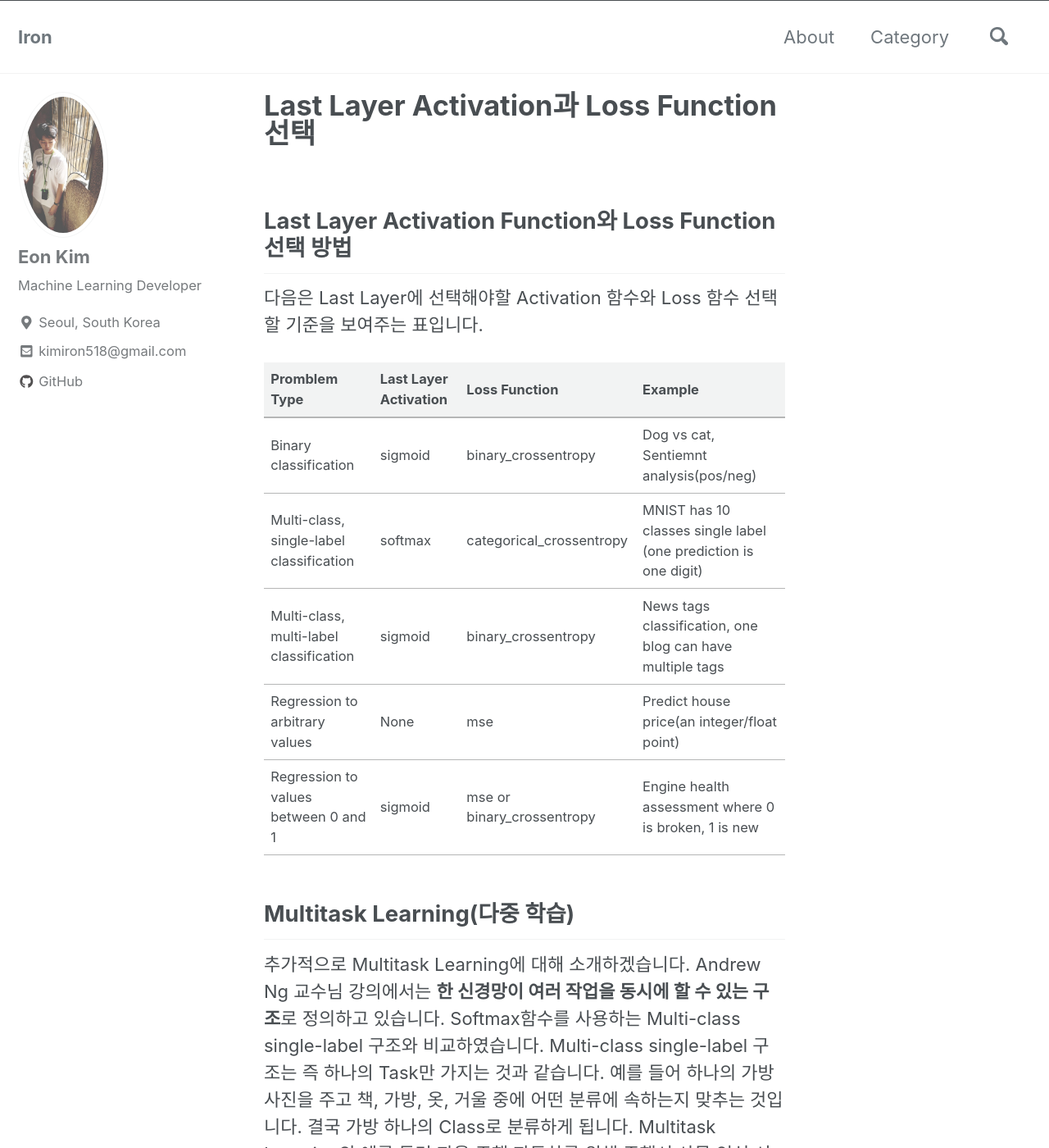
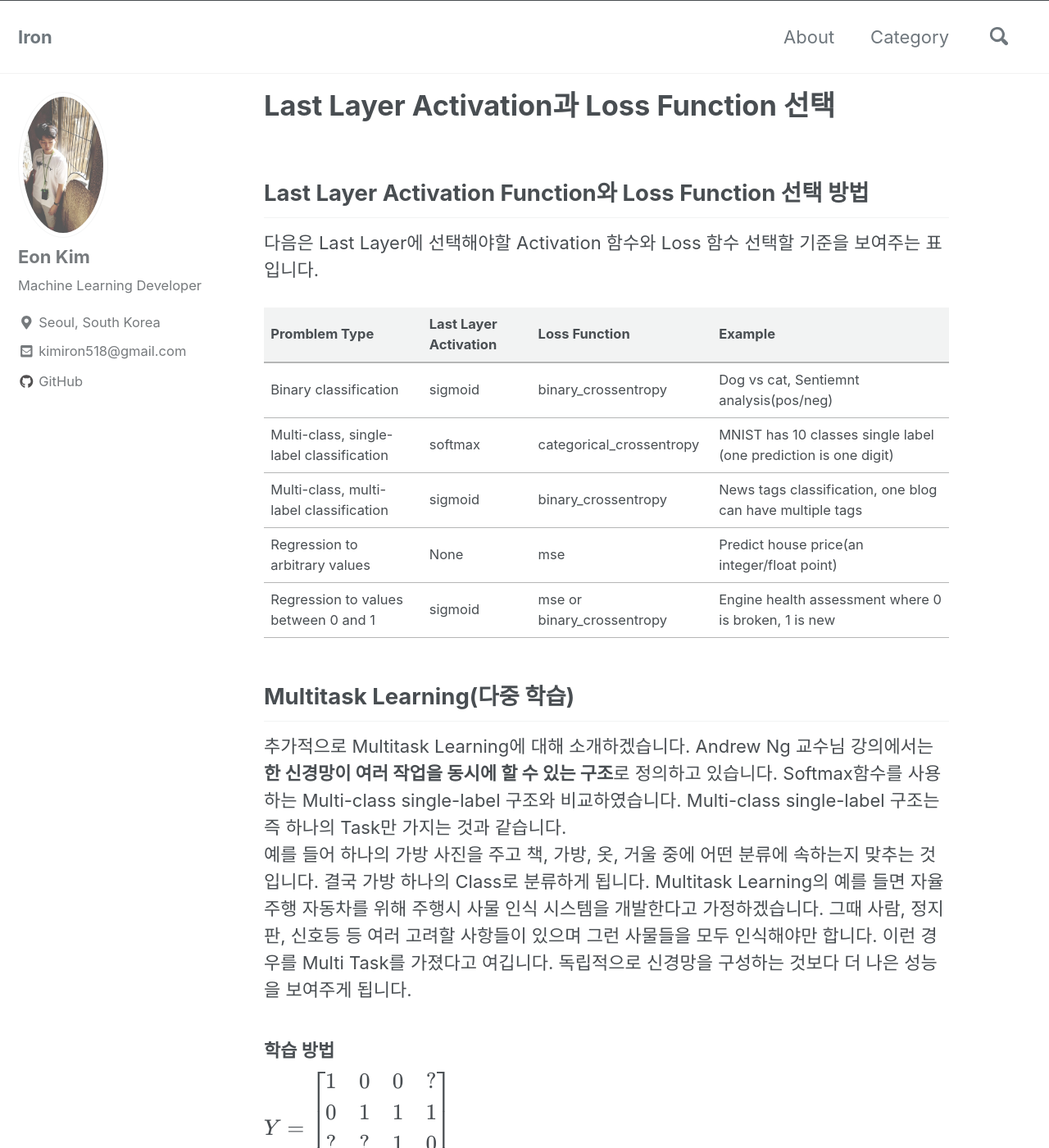
Before and after one commit to thisisiron/thisisiron.github.io, a Jekyll site: the page built from _posts/MachineLearning/2019-01-16-Last Layer Activation과 loss function 선택.md, in a window 1280 px wide and 1400 px high. Shown: the whole window at 82% size. Built offline with Jekyll 4.4.1, drawn with Linux system fonts in a browser that asks for light colours; cached includes are drawn as plain includes; nearby versions of some CDN libraries; formulas are drawn with MathJax 3; some of the changed text lies outside the part shown.

Commit message:
update padding val

```diff
--- a/_posts/MachineLearning/2019-01-16-Last Layer Activation과 loss function 선택.md
+++ b/_posts/MachineLearning/2019-01-16-Last Layer Activation과 loss function 선택.md
@@ -16,7 +16,8 @@ Regression to arbitrary values | None | mse | Predict house price(an integer/flo
 Regression to values between 0 and 1 | sigmoid | mse or binary_crossentropy | Engine health assessment where 0 is broken, 1 is new
 
 ## Multitask Learning(다중 학습)
-추가적으로 Multitask Learning에 대해 소개하겠습니다. Andrew Ng 교수님 강의에서는 **한 신경망이 여러 작업을 동시에 할 수 있는 구조**로 정의하고 있습니다. Softmax함수를 사용하는 Multi-class single-label 구조와 비교하였습니다. Multi-class single-label 구조는 즉 하나의 Task만 가지는 것과 같습니다. 예를 들어 하나의 가방 사진을 주고 책, 가방, 옷, 거울 중에 어떤 분류에 속하는지 맞추는 것입니다. 결국 가방 하나의 Class로 분류하게 됩니다. Multitask Learning의 예를 들면 자율 주행 자동차를 위해 주행시 사물 인식 시스템을 개발한다고 가정하겠습니다. 그때 사람, 정지판, 신호등 등 여러 고려할 사항들이 있으며 그런 사물들을 모두 인식해야만 합니다. 이런 경우를 Multi Task를 가졌다고 여깁니다. 독립적으로 신경망을 구성하는 것보다 더 나은 성능을 보여주게 됩니다.
+추가적으로 Multitask Learning에 대해 소개하겠습니다. Andrew Ng 교수님 강의에서는 **한 신경망이 여러 작업을 동시에 할 수 있는 구조**로 정의하고 있습니다. Softmax함수를 사용하는 Multi-class single-label 구조와 비교하였습니다. Multi-class single-label 구조는 즉 하나의 Task만 가지는 것과 같습니다. <br>
+예를 들어 하나의 가방 사진을 주고 책, 가방, 옷, 거울 중에 어떤 분류에 속하는지 맞추는 것입니다. 결국 가방 하나의 Class로 분류하게 됩니다. Multitask Learning의 예를 들면 자율 주행 자동차를 위해 주행시 사물 인식 시스템을 개발한다고 가정하겠습니다. 그때 사람, 정지판, 신호등 등 여러 고려할 사항들이 있으며 그런 사물들을 모두 인식해야만 합니다. 이런 경우를 Multi Task를 가졌다고 여깁니다. 독립적으로 신경망을 구성하는 것보다 더 나은 성능을 보여주게 됩니다.
 
 ### 학습 방법
 $$Y = \begin{bmatrix}
--- a/_sass/minimal-mistakes/_page.scss
+++ b/_sass/minimal-mistakes/_page.scss
@@ -28,7 +28,7 @@
 
   @include breakpoint($x-large) {
     width: calc(100% - #{$right-sidebar-width});
-    padding-right: $right-sidebar-width;
+    padding-right: 100px;
   }
 
   .page__inner-wrap {
```
